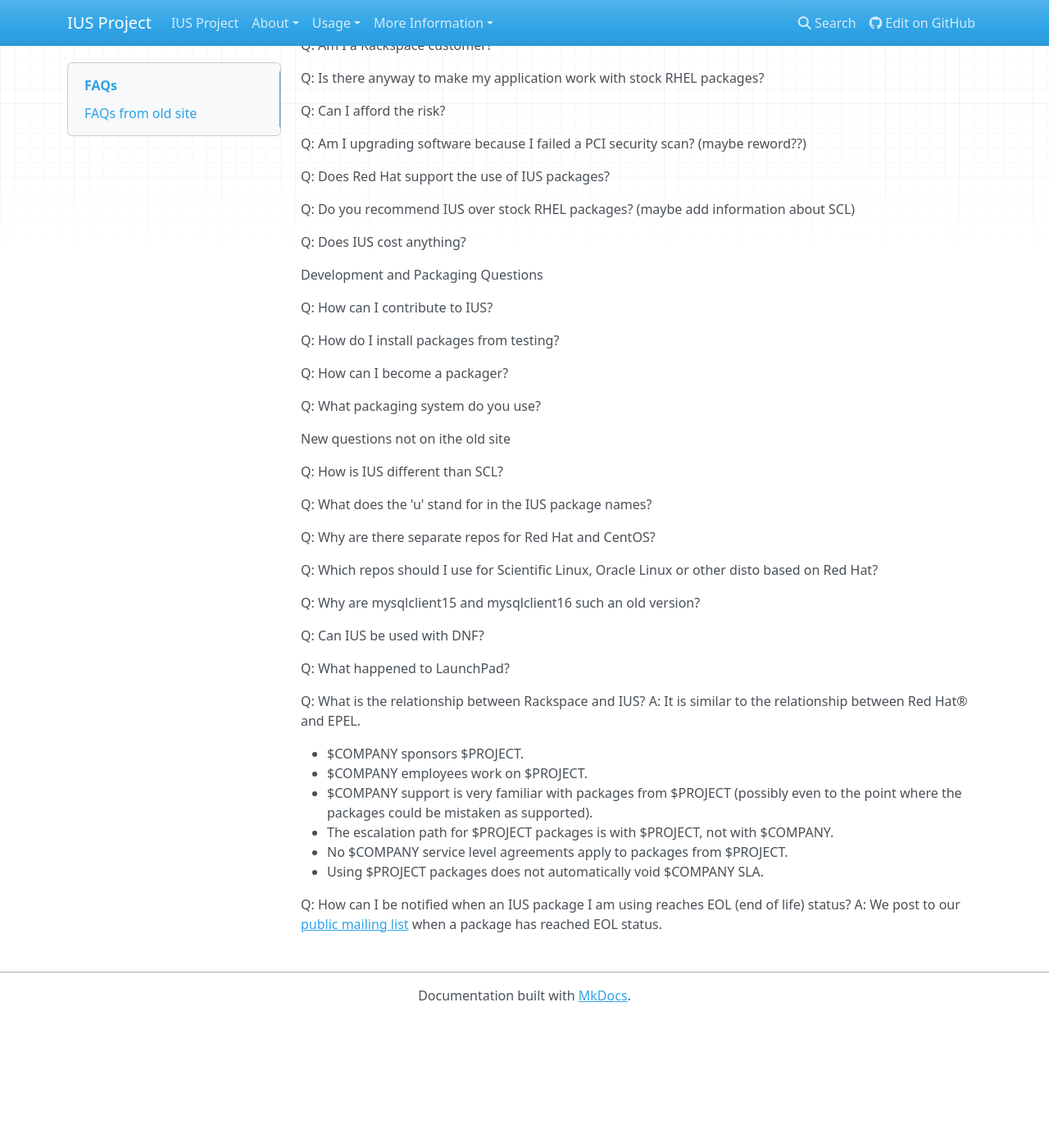
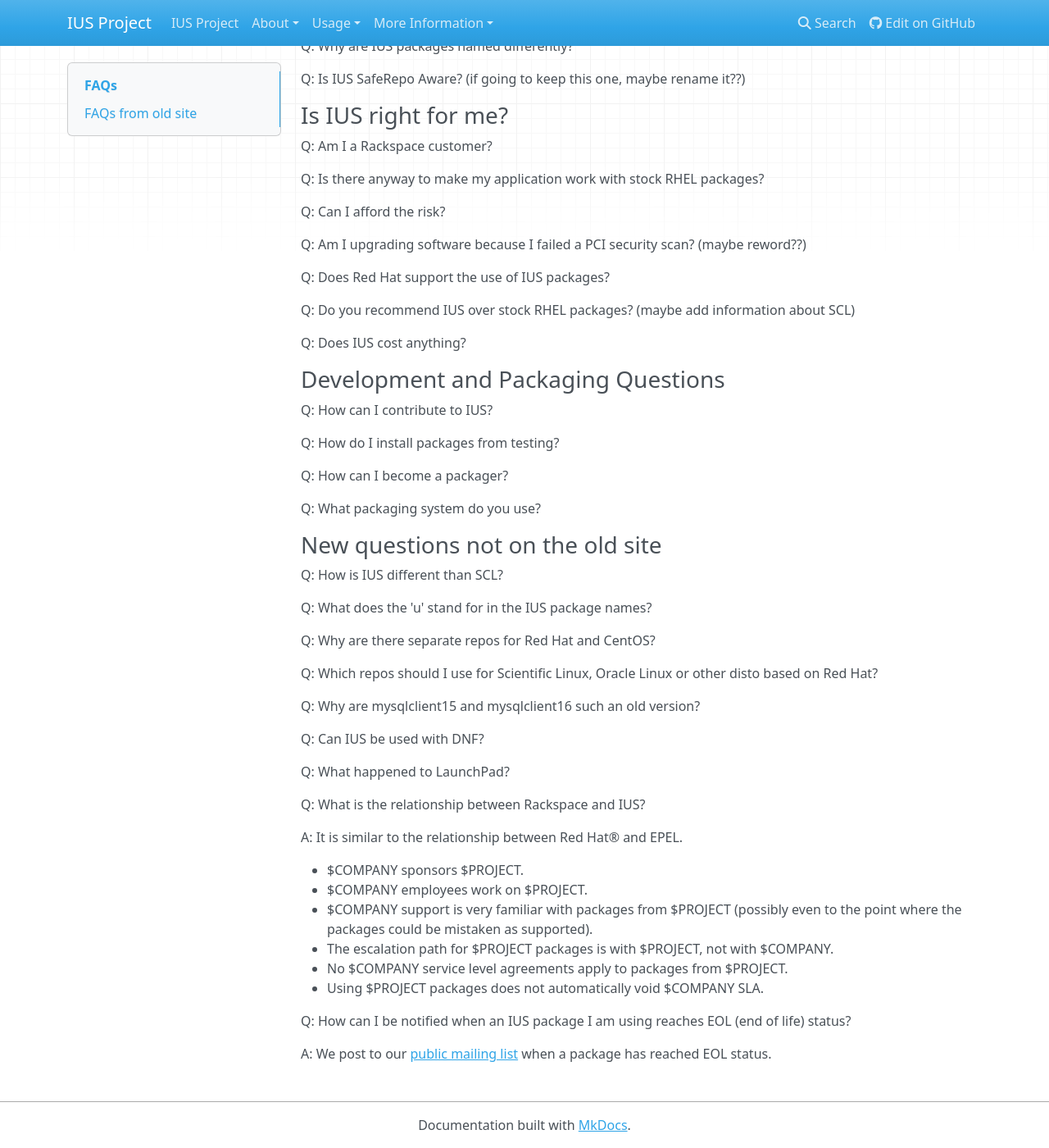
Before and after one commit to iusrepo/ius.io, an MkDocs documentation site: the page built from docs/FAQs.md, in a window 1280 px wide and 1400 px high, scrolled down 498 px. Shown: the whole window at 82% size. Built offline with MkDocs 1.6.1, drawn with Linux system fonts in a browser that asks for light colours; nearby versions of some CDN libraries; old or Windows-style settings are respelled for this version of MkDocs; before the commit the page ends 1740 px from its top, so only the background shows below that; some of the changed text lies outside the part shown.

Commit message:
make some h3 titles and other formatting fixes

```diff
--- a/docs/FAQs.md
+++ b/docs/FAQs.md
@@ -4,15 +4,18 @@ audited and answered.
 
 ## FAQs from old site
 
-General
+### General
+
 Q: What is the IUS community project?
 
 Q: What is it NOT?
 
 Q: What does IUS stand for?
+
 A: **I**nline with **U**pstream **S**table
 
 Q: What is the history of the IUS community project?
+
 A: See our [history page][0].
 
 Q: Why can’t I just do a ‘yum upgrade’ and update my RPMs?
@@ -21,7 +24,7 @@ Q: Why are IUS packages named differently?
 
 Q: Is IUS SafeRepo Aware? (if going to keep this one, maybe rename it??)
 
-Is IUS right for me?
+### Is IUS right for me?
 
 Q: Am I a Rackspace customer?
 
@@ -37,7 +40,7 @@ Q: Do you recommend IUS over stock RHEL packages?  (maybe add information about
 
 Q: Does IUS cost anything?
 
-Development and Packaging Questions
+### Development and Packaging Questions
 
 Q: How can I contribute to IUS?
 
@@ -47,7 +50,7 @@ Q: How can I become a packager?
 
 Q: What packaging system do you use?
 
-New questions not on ithe old site
+### New questions not on the old site
 
 Q: How is IUS different than SCL?
 
@@ -65,6 +68,7 @@ Q: Can IUS be used with DNF?
 Q: What happened to LaunchPad?
 
 Q: What is the relationship between Rackspace and IUS?
+
 A: It is similar to the relationship between Red Hat® and EPEL.
 
 * $COMPANY sponsors $PROJECT.
@@ -76,6 +80,7 @@ A: It is similar to the relationship between Red Hat® and EPEL.
 * Using $PROJECT packages does not automatically void $COMPANY SLA.
 
 Q: How can I be notified when an IUS package I am using reaches EOL (end of life) status?
+
 A: We post to our [public mailing list][1] when a package has reached EOL status.
 
 
```
